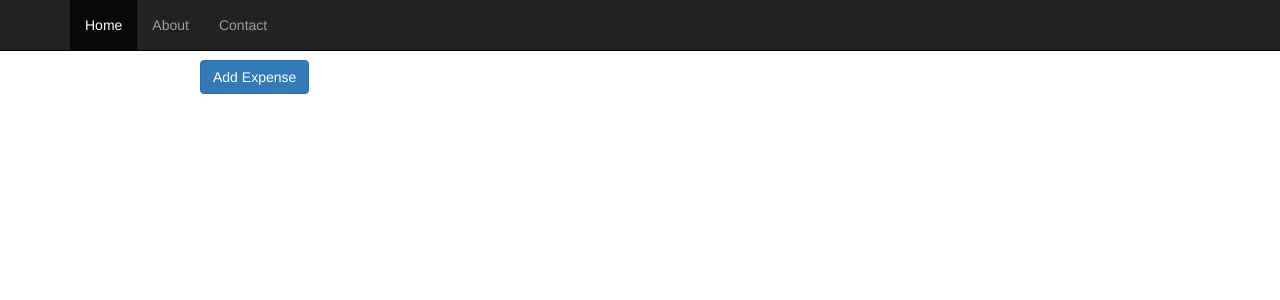
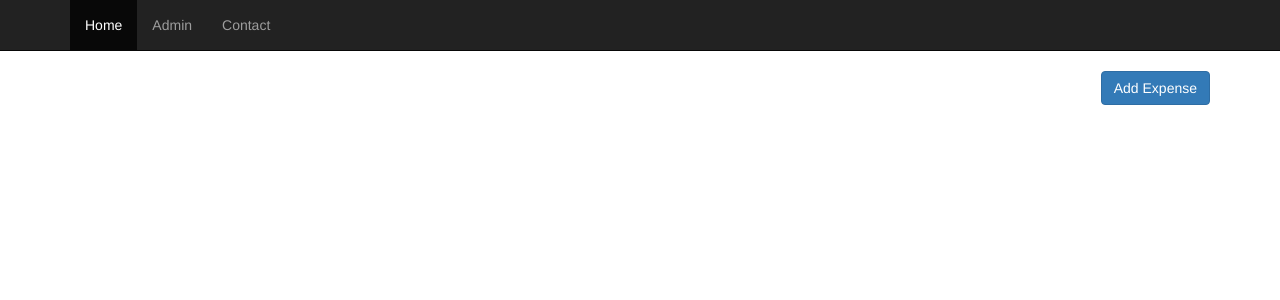
Before and after one commit to shrey-rajvanshi/Finance-Manager, a Flask app: page /home in a window 1280 px wide. Shown: the top 300 px of the page. Run offline with Flask 2, Linux system fonts and the light colour scheme; data that the repository does not hold is empty; some libraries are stand-ins or nearby versions.

Commit message:
changes CSS

```diff
--- a/fmapp/__init__.py
+++ b/fmapp/__init__.py
@@ -5,6 +5,8 @@ from flask_admin import Admin
 app = Flask(__name__)
 #app.config['SQLALCHEMY_DATABASE_URI'] = 'sqlite:////home/vagrant/www/Finance-Manager/fm.db'
 app.config['SQLALCHEMY_DATABASE_URI'] = 'mysql+pymysql://root:@localhost/fmn'
+app.config["SQLALCHEMY_POOL_RECYCLE"] = 299
+app.secret_key = "SUperSecretKeyHAHAHA123213-12"
 db = SQLAlchemy(app)
 
 admin = Admin(app, name='Welcome to Shrey\'s  Finance Manager', template_mode='bootstrap3')
--- a/fmapp/templates/home.html
+++ b/fmapp/templates/home.html
@@ -31,8 +31,19 @@
       </script>
       <style type="text/css">
       #category {
-		width: 120px;
+		width: 170px;
 		font-size:50px;
+      }
+      .action-container {
+      	float:right;
+      }
+      .transaction-container {
+      	width: 50%;
+      	float:left;
+      	margin-left:50px;
+      }
+      .navbar-fixed-top {
+      	position:relative;
       }
       </style>
 	</head>
@@ -43,22 +54,14 @@
 			        <div id="navbar" class="collapse navbar-collapse">
 			          <ul class="nav navbar-nav">
 			            <li class="active"><a href="#">Home</a></li>
-			            <li><a href="about">About</a></li>
+			            <li><a href="admin">Admin</a></li>
 			            <li><a href="contact">Contact</a></li>
 			          </ul>
 			        </div>
 		      	</div>
 	  		</div>
-			<div class = "transaction-container" style = "margin-top:60px;width: 50%;margin-left: 80px;">
-				{% for i in transactions %}
-					<div class ="row">
-					{{ i.name }}  {{ i.amount}} <br/>
-					</div>
-			{% endfor %}
-			</div>
-		</div>
-
-		<div class = "action-container" style = "margin-left: 200px;width: 20%;height: 10px;">
+			<div class = "container">
+		  		<div class = "action-container">
 					<button type="button" id="add-button" class="btn btn-primary">Add Expense</button>
 					<form id="transaction-add-form" class =".form-inline" style="display: none;">
 						<label for="name">Name:</label><input type="text" class="form-control" id="name"><br />
@@ -72,5 +75,15 @@
 						<button type="submit" id="transaction-submit" class="btn btn-default">Submit</button>
 					</form>
 				</div>
+
+				<div class = "transaction-container">
+					{% for i in transactions %}
+						<div class ="row">
+						{{ i.name }}  {{ i.amount}} <br/>
+						</div>
+				{% endfor %}
+				</div>
+			</div>
+		</div>
 	</body>
 </html>
```
Lines whose indentation alone changed are shown as unchanged.
